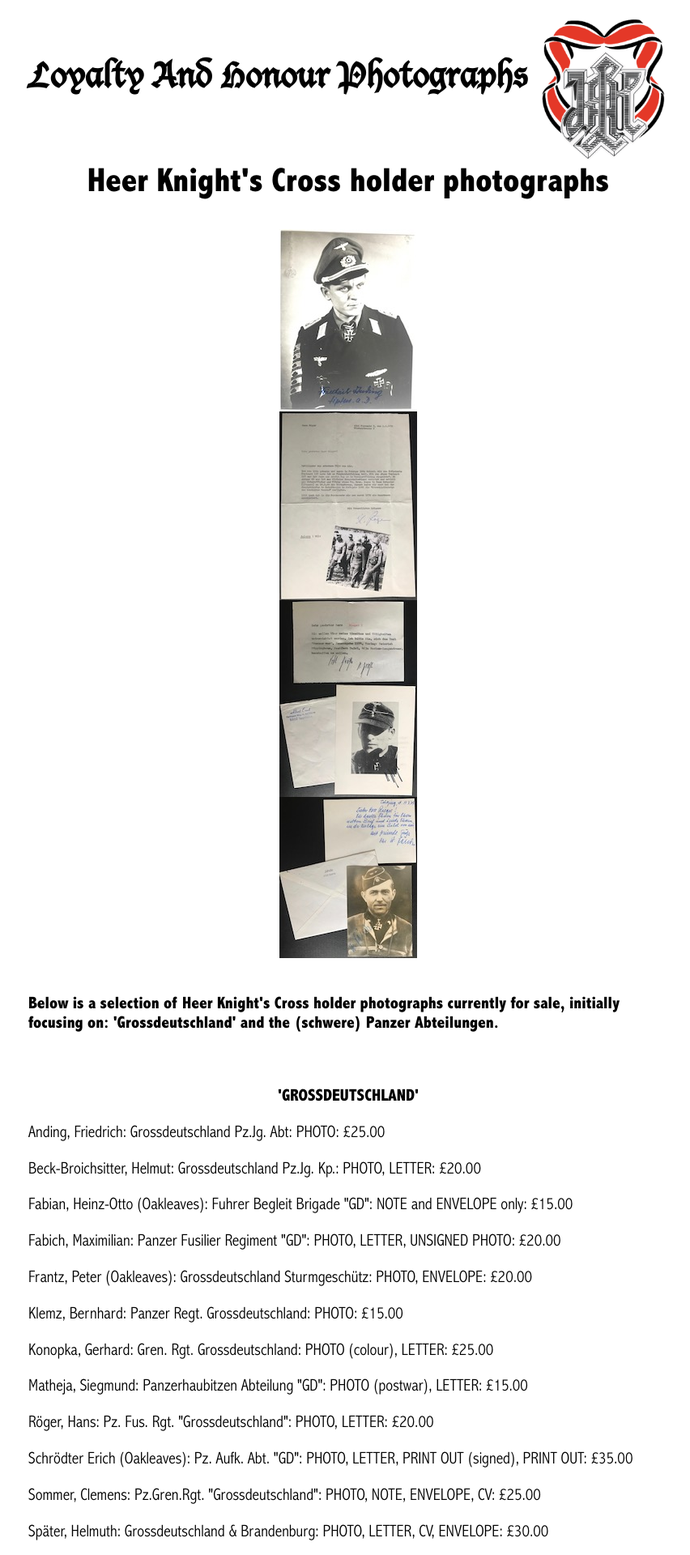
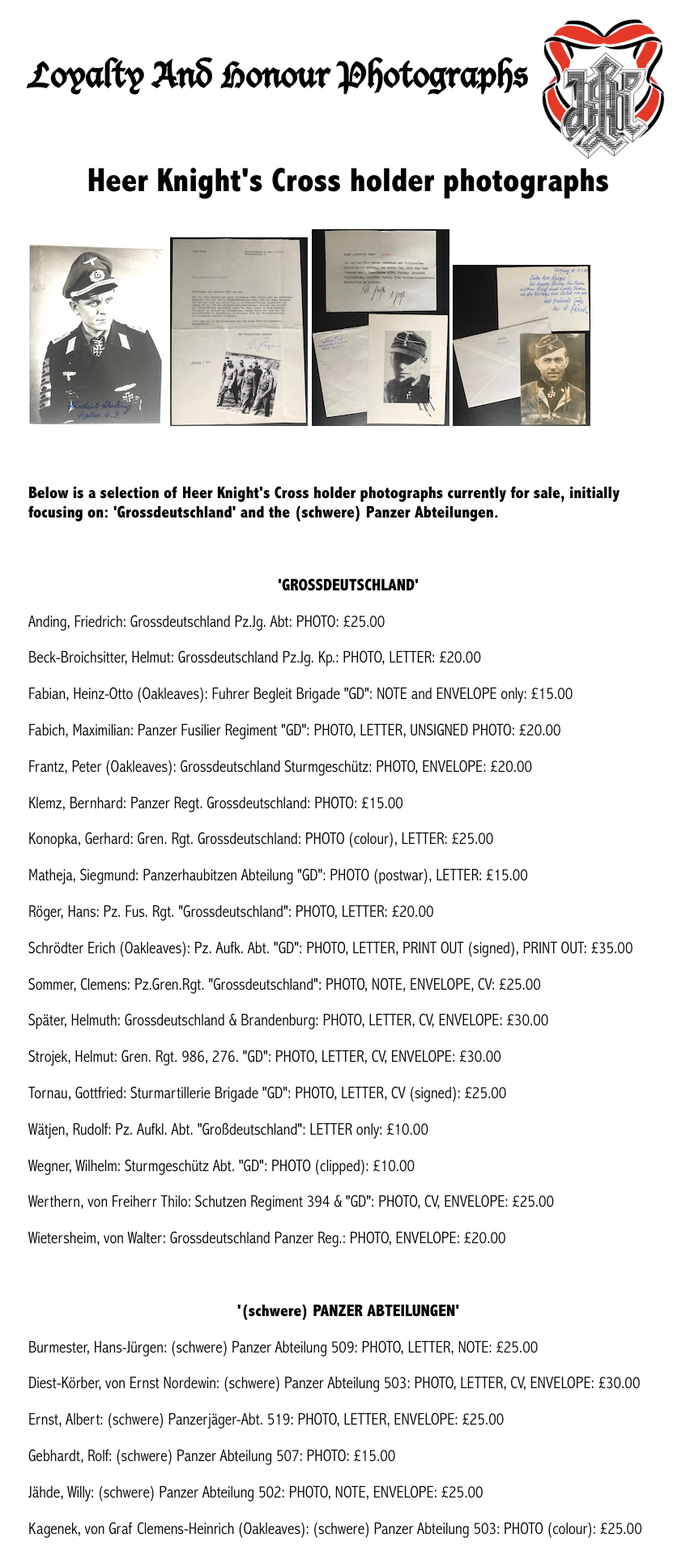
Before and after one commit to lahphotographs/lahphotographs.github.com, a Jekyll site: the page built from reich_detail.md, in a window 1280 px wide. Shown: the top 1920 px of the page at 81% size, without its empty margins (210-1062 px from the left). Built offline with Jekyll 4.4.1, drawn with Linux system fonts in a browser that asks for light colours.

Commit message:
Update reich_detail.md

```diff
--- a/reich_detail.md
+++ b/reich_detail.md
@@ -6,10 +6,12 @@ slider: true
 class: book_cover
 ---
 
-<img src="./assets/Friedrich Anding.jpg" id="detail" class="center"/>
-<img src="./assets/Hans Roger.jpg" id="detail" class="center"/>
-<img src="./assets/Albert Ernst.jpg" id="detail" class="center"/>
-<img src="./assets/Willy Jahde.jpg" id="detail" class="center"/>
+<p float="left">
+<img src="./assets/Friedrich Anding.jpg"/>
+<img src="./assets/Hans Roger.jpg"/>
+<img src="./assets/Albert Ernst.jpg"/>
+<img src="./assets/Willy Jahde.jpg"/>
+</p>
 <br />
 <p><b>Below is a selection of Heer Knight's Cross holder photographs currently for sale, initially focusing on: 'Grossdeutschland' and the (schwere) Panzer Abteilungen.</b></p>
 <br />
```
